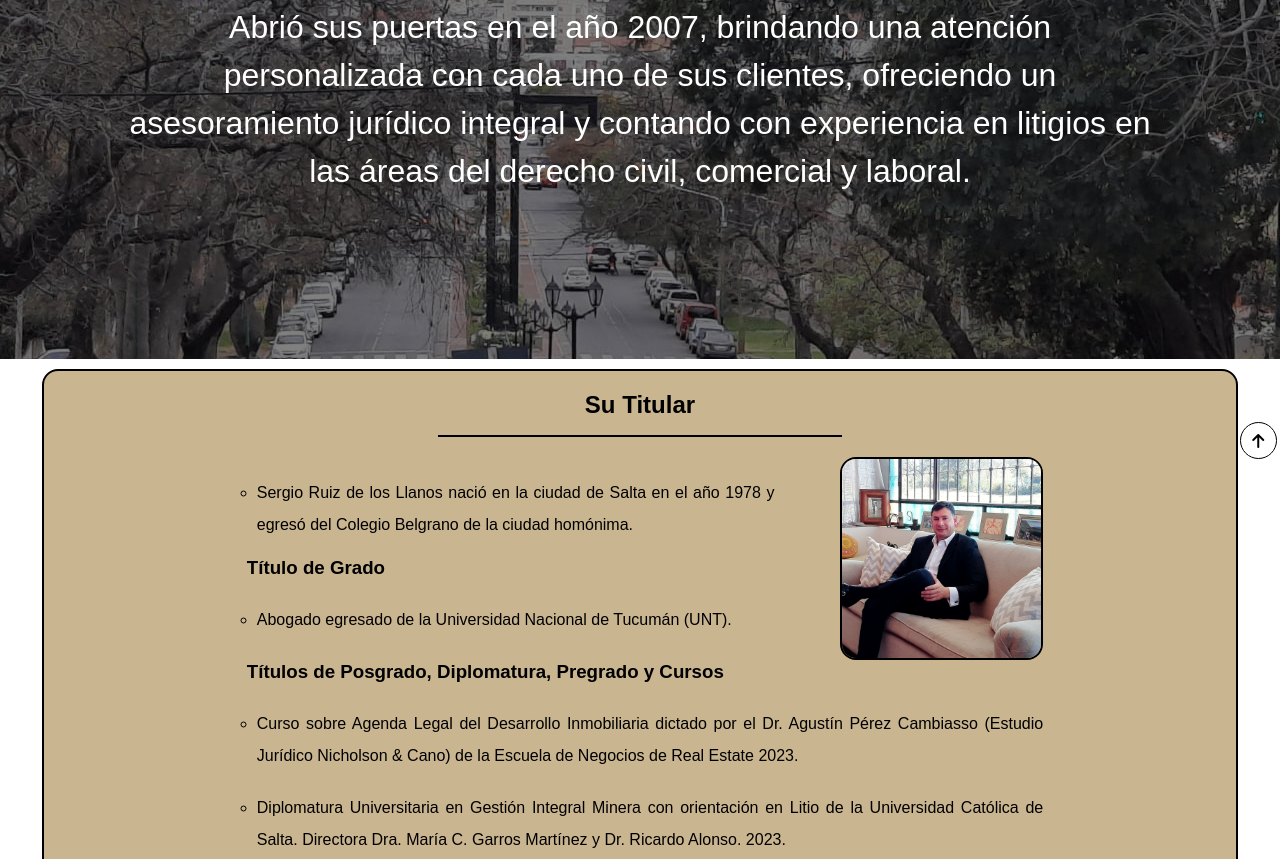
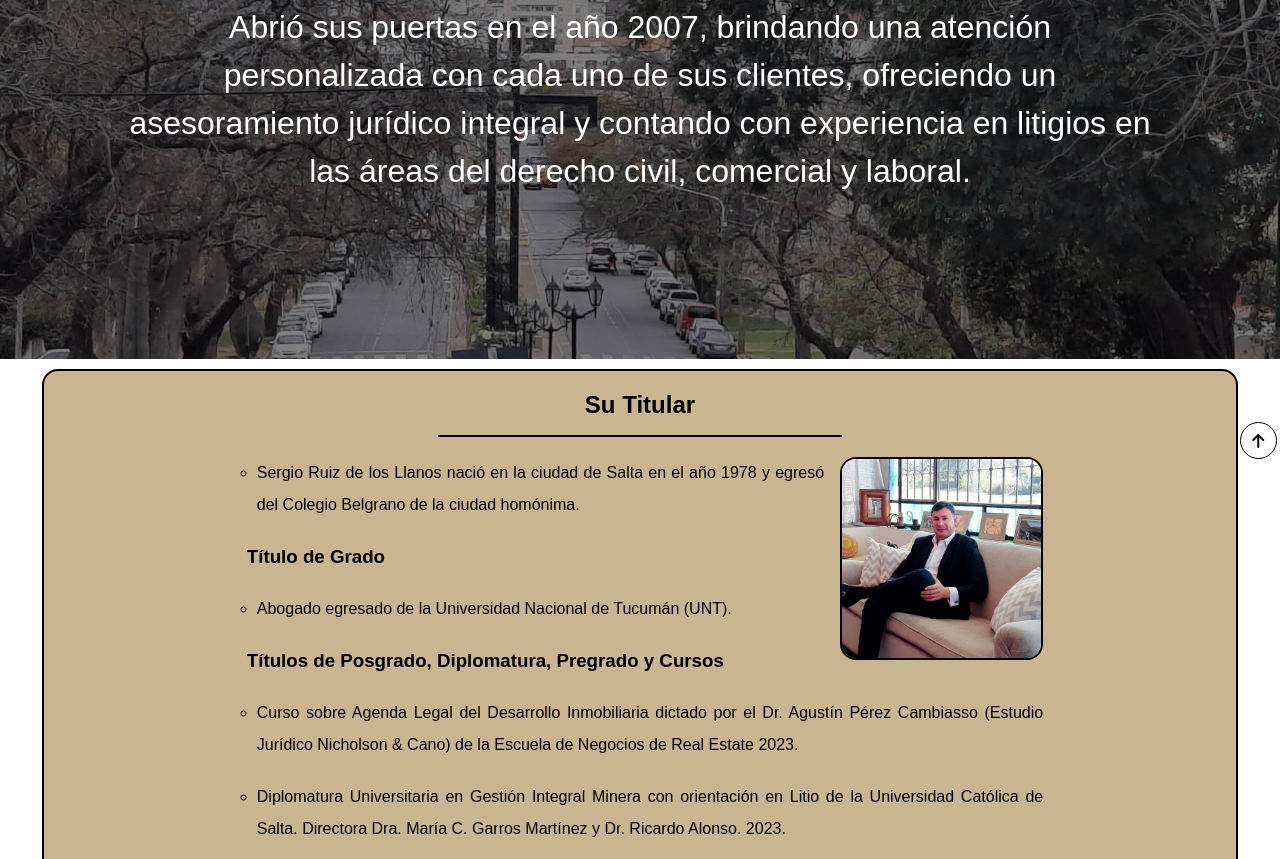
Before and after one commit to paginapruebas/paginaprueba.github.io, a plain HTML site: page index.html in a window 1280 px wide. Shown: the part 325-1184 px from the top of the page. Drawn offline with nearby package versions, Linux system fonts and the light colour scheme.

Commit message:
pas SIFON

```diff
--- a/css/style.css
+++ b/css/style.css
@@ -538,8 +538,6 @@ body.dark-mode .box-iac-section hr {
 
 .limites-box-iac {
   display: block;
-  left: 0;
-  top: 0;
   width: 70%;
   margin: auto;
 }
@@ -549,25 +547,21 @@ body.dark-mode .box-iac-section hr {
 }
 
 .titular-container {
-  display: flex;
-  flex-direction: row-reverse;
+  display: block;
   width: 100%;
-  justify-content: space-between;
-  margin-bottom: -8rem;
 }
 
 .titular-container img {
+  float: right;
   width: 25%;
   height: auto;
-  margin-left: auto;
+  margin-left: 1rem;
   border: 2px black solid;
   border-radius: 1rem;
 }
 
 .titular-container ul {
-  width: 65%;
-  height: auto;
-  margin-right: auto;
+  margin-right: 1rem;
 }
 
 /** FOOTER */
```
